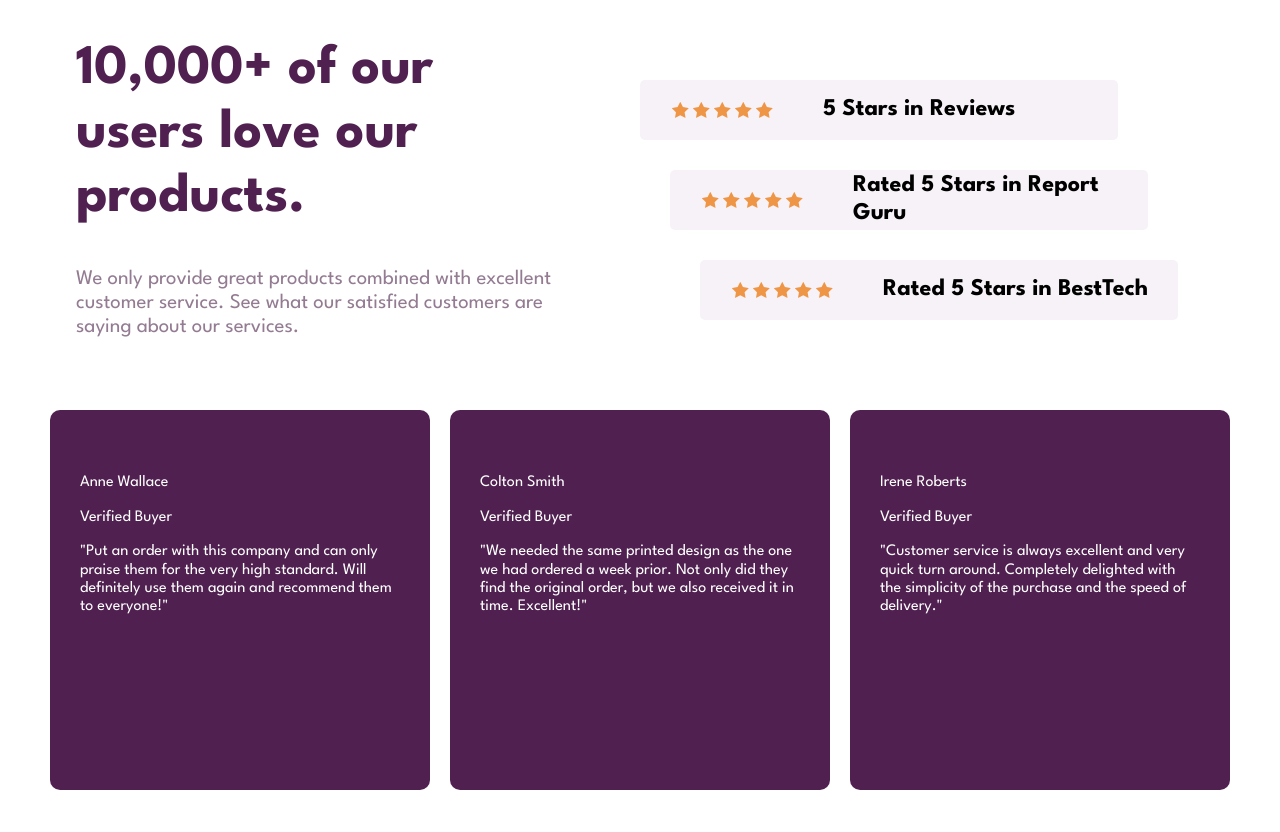
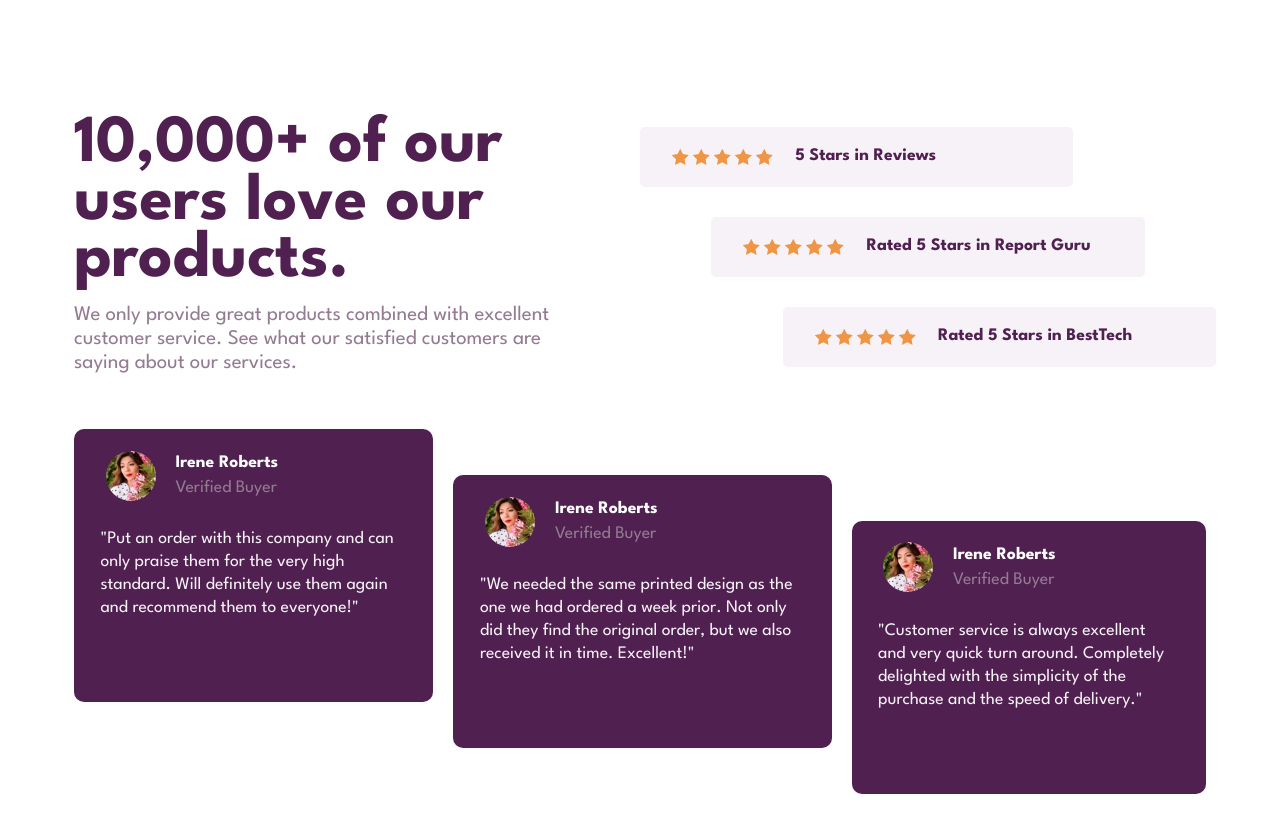
Before and after one commit to apuntesnavarrete/social-proof-section-master, a plain HTML site: page index.html in a window 1280 px wide. Before the commit the page ends 800 px from the top, so only its background shows below. Drawn offline with Linux system fonts and the light colour scheme.

Commit message:
cards 1440px y 1040px terminadas

```diff
--- a/index.html
+++ b/index.html
@@ -36,11 +36,14 @@
         <div class="rated Best"><img src="images/icon-star.svg" class="img_star"><img src="images/icon-star.svg" class="img_star"><img src="images/icon-star.svg" class="img_star"><img src="images/icon-star.svg" class="img_star"><img src="images/icon-star.svg" class="img_star"><p class="rated_text">Rated 5 Stars in BestTech</p></div>
       </div>
       <div class="cards">
-        <div class="card">
+        <div class="card card_one">
           <div class="card-top">
-            <img />
-            <p>Anne Wallace</p>
-            <p>Verified Buyer</p>
+            <img src="/images/image-anne.jpg" class="card_img" />
+            <div class="card_names">
+              <p class="card_name">Irene Roberts</p>
+              <p class="card_verified">Verified Buyer</p>
+            </div>
+
           </div>
           <div class="card_description">
             <p>
@@ -51,11 +54,15 @@
           </div>
         </div>
 
-        <div class="card">
+        <div class="card card_two">
           <div class="card-top">
-            <img />
-            <p>Colton Smith</p>
-            <p>Verified Buyer</p>
+            <img src="/images/image-anne.jpg" class="card_img" />
+            <div class="card_names">
+              <p class="card_name">Irene Roberts</p>
+              <p class="card_verified">Verified Buyer</p>
+                        </div>
+
+
           </div>
           <div class="card_description">
             <p>
@@ -66,11 +73,14 @@
           </div>
         </div>
 
-        <div class="card">
-          <div class="card-top">
-            <img />
-            <p>Irene Roberts</p>
-            <p>Verified Buyer</p>
+        <div class="card card_three">
+          <div class="card-top ">
+            <img src="/images/image-anne.jpg" class="card_img" />
+            <div class="card_names">
+              <p class="card_name">Irene Roberts</p>
+              <p class="card_verified">Verified Buyer</p>
+            </div>
+
           </div>
           <div class="card_description">
             <p>
--- a/styles/styles.css
+++ b/styles/styles.css
@@ -12,22 +12,30 @@ body{
     min-height: 100vh;
     font-size: 1rem;
     font-family: 'League Spartan', sans-serif;
+    display: flex;
+align-items: center;
 }
 .main{
-
+    margin: 5%;
     display: grid;
     grid-template-columns: 50% 50%;
-    grid-template-rows: 400px 400px;
+    grid-template-rows: 365px 365px;
 }
 .description{
-
-    padding: 0px 76px
+    display: flex;
+    flex-direction: column;
+    justify-content: center;
+    width: 500px;
+    margin: 0 10px;
 }
 .main_title{
-    font-size: 3.5rem;
+    line-height: 0.85;
+    margin: 0;
+    font-size: 4.2rem;
     color: var(--Very-Dark-Magenta);
 }
 .main_description{
+    margin-top: 15px;
     font-size: 1.3rem;
     color: var(--Dark-Grayish-Magenta);
 }
@@ -37,16 +45,16 @@ body{
     justify-content: center;
 }
 .Report{
-    margin-left: 30px;
+    align-self: center;
 }
 .Best{
-    margin-left: 60px;
+    align-self: end;
 }
 .rated{
     width: 70%;
     height: 60px;
     background-color: var(--Light-Grayish-Magenta);
-    font-size: 1.5rem;
+    font-size: 1.2rem;
     font-weight: 700;
     margin-top: 15px;
     margin-bottom: 15px;
@@ -61,7 +69,8 @@ body{
 }
 .rated_text{
     display: inline-block;
-    margin: 0 0 0 48px
+    margin: 0 0 0 5%;
+    color: var(--Very-Dark-Magenta);
 }
 .cards{
     grid-column: 1 / 3;
@@ -70,18 +79,87 @@ body{
     justify-content: center;
 }
 .card{
-    width: 25%;
+    height: 250px;
     background-color: var(--Very-Dark-Magenta);
     border-radius: 10px;
     color: var(--White);
-    margin: 10px;
-    padding: 30px;
+    margin: 0px 10px;
+    padding: 1%;
+}
+.card-top{
+    height: 70px;
+    display: flex;
+    align-items: center;
+    font-size: 1.1rem;
 }
 
-@media (max-width: 600px) {
+
+.card_img{
+    border-radius: 50%;
+    width: 50px;
+    height: 50px;
+    margin: 0 20px;
+}
+.card_names p {
+    margin: 5px 0;
+    padding: 0;
+}
+.card_name{
+    font-weight: 700;
+}
+.card_verified{
+    color: var(--Dark-Grayish-Magenta);
+}
+.card_description p{
+    padding: 0 20px 0 15px;
+    font-size: 1.3rem;
+    line-height:1.3 ;
+    font-weight: 400;
+    color: var(--Light-Grayish-Magenta);
+}
+
+
+.card_two{
+    align-self:center
+}
+.card_three{
+    align-self:end;
+}
+
+@media (max-width: 1300px) {
+    .rated_text{
+        font-size: 1.1rem;
+    }
+    .card_description p{
+        font-size: 1.1rem;
+    }
+  }
+
+  @media (max-width: 1210px) {
+    .rated_text{
+        font-size: 1.1rem;
+    }
+    .card_description p{
+        font-size: 1.1rem;
+    }
+    .main_description{
+        font-size: 1.2rem;
+    }
+  }
+
+
+@media (max-width: 770px) {
+    .description{
+        text-align: center;
+        margin: 50px 0px;
+    }
     .main{
+        margin: 0px;
         grid-template-columns: 1fr;
-    grid-template-rows: 400px 400px 400px;
+    grid-template-rows: auto auto auto;
+    }
+    .main_description{
+        margin: 0 70px;
     }
 
     .cards{
```
